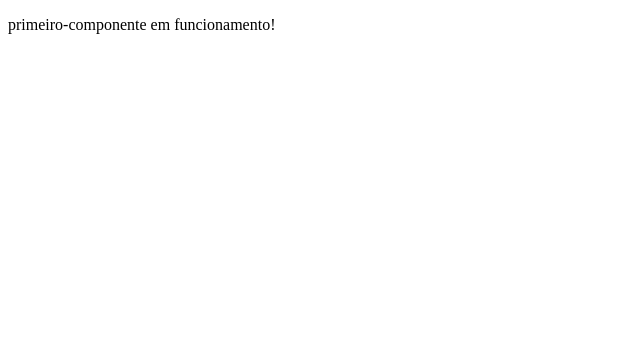
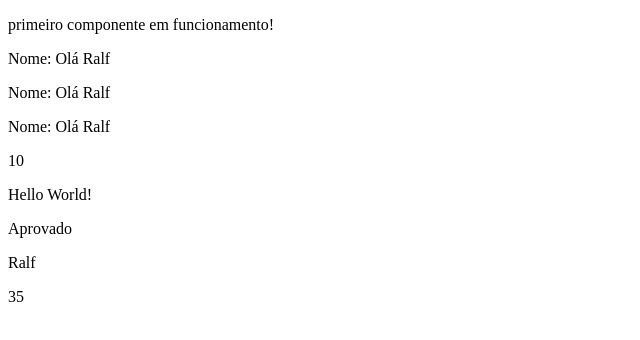
Before and after one commit to gustavogregorio1986/curso-angular, an Angular app: page / in a window 1280 px wide. Shown: the top 340 px of the page, without its empty margins (0-640 px from the left). Built offline with nearby package versions, Linux system fonts and the light colour scheme.

Commit message:
Desenvolvimwento de interpolação

```diff
--- a/src/app/primeiro-componente/primeiro-componente.component.html
+++ b/src/app/primeiro-componente/primeiro-componente.component.html
@@ -1 +1,19 @@
-<p>primeiro-componente em funcionamento!</p>
+<p>primeiro componente em funcionamento!</p>
+
+<!-- Interpolação com variaveis -->
+<p>Nome: Olá {{ nome }}</p>
+<p>Nome: {{'Olá ' +nome }}</p>
+<p>Nome: {{ `Olá ${nome}` }}</p>
+
+<!-- Interpolação com expressões aritmeticas -->
+<p>{{  5 + 5 }}</p>
+
+<!-- Interpolação com funções/métodos -->
+ <p>{{ mensgaem() }}</p>
+
+<!-- Interpolação com operador ternário -->
+<p>{{ media >= 7 ? 'Aprovado' : 'Reprovado' }}</p>
+
+<!-- Interpolação com objetos -->
+<p>{{ pessoa.nome }}</p>
+<p>{{ pessoa.idade }}</p>
--- a/src/app/primeiro-componente/primeiro-componente.component.ts
+++ b/src/app/primeiro-componente/primeiro-componente.component.ts
@@ -7,5 +7,14 @@ import { Component } from '@angular/core';
   styleUrl: './primeiro-componente.component.css'
 })
 export class PrimeiroComponenteComponent {
+   nome:string = 'Ralf';
+   media:number = 8;
+   pessoa = {
+    nome: 'Ralf',
+    idade: 35
+  };
 
+   mensgaem(): string {
+    return 'Hello World!';
+   }
 }
```
